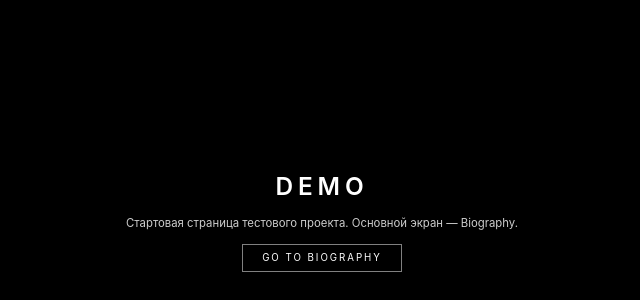
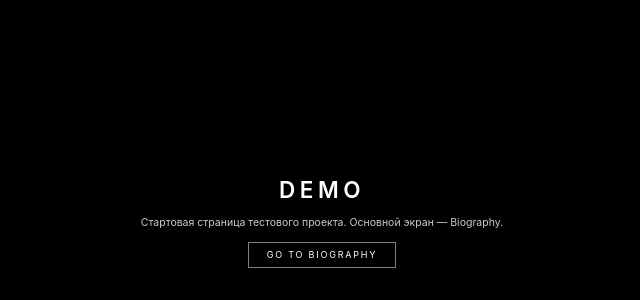
Before and after one commit to Nunuga/CIO, a Next.js app: page / in a window 1536 px wide. Shown: the part 178-478 px from the top of the page, without its empty margins (446-1086 px from the left). Built offline with nearby package versions, Linux system fonts and the light colour scheme.

Commit message:
Use macOS system font stack

```diff
--- a/app/globals.css
+++ b/app/globals.css
@@ -4,13 +4,13 @@
 
 /* Глобальный масштаб (эффект «зум 80–90%» по умолчанию) */
 html {
-  font-size: 14px; /* вместо 16px — всё станет аккуратнее и компактнее */
+  font-size: 12px; /* вместо 16px — всё станет аккуратнее и компактнее */
 }
 
 /* На очень широких экранах ещё чуть ужимаем, как у тебя на 80% */
 @media (min-width: 1440px) {
   html {
-    font-size: 13px;
+    font-size: 11px;
   }
 }
 
@@ -50,3 +50,11 @@ body {
 .text-glow {
   text-shadow: 0 0 18px rgba(0, 0, 0, 0.9);
 }
+/* Уменьшаем общий масштаб интерфейса на десктопе,
+   чтобы он выглядел как при ~80% zoom */
+
+@media (min-width: 1024px) {
+  html {
+    font-size: 12px; /* аккуратнее, это уже ~80% */
+  }
+}
```
